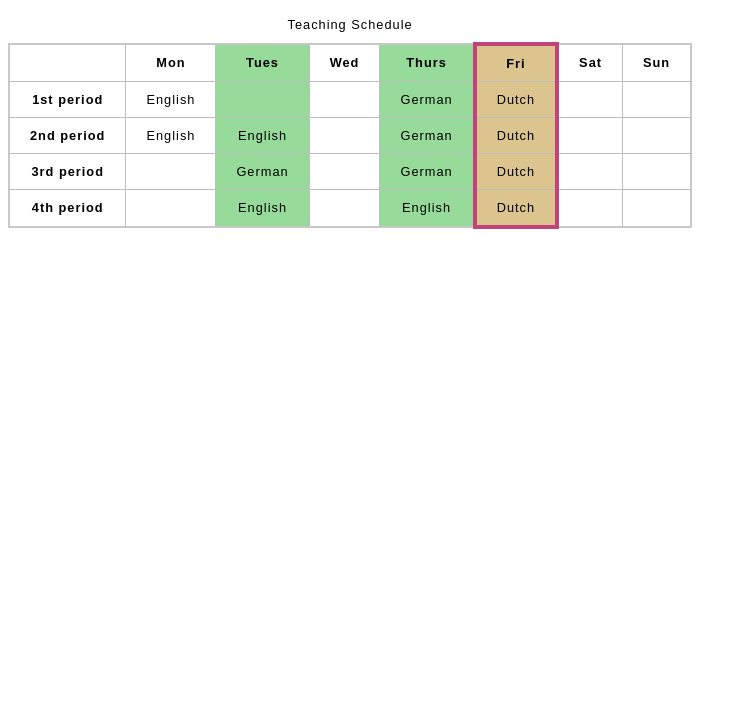
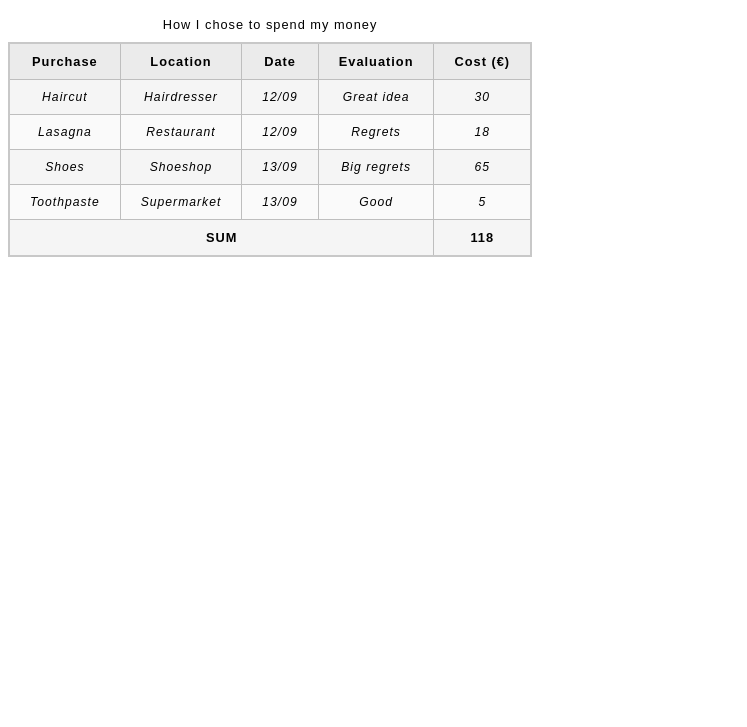
Before and after one commit to amyrbaker/TOP-practice, a plain HTML site: page advancedTable.html in a window 1280 px wide. Shown: the part 73-800 px from the top of the page, without its empty margins (0-747 px from the left). Drawn offline with Linux system fonts and the light colour scheme.

Commit message:
thead, tbody, tfoot example

```diff
--- a/advancedTable.html
+++ b/advancedTable.html
@@ -1,4 +1,4 @@
-<!DOCTYPE html>
+<!-- <!DOCTYPE html>
 <html>
   <head>
     <meta charset="utf-8">
@@ -96,4 +96,75 @@
 
 
   </body>
+</html> -->
+
+<!DOCTYPE html>
+<html>
+  <head>
+    <meta charset="utf-8">
+    <title>My spending record</title>
+    <link href="minimal-table.css" rel="stylesheet" type="text/css">
+    <style>
+        tbody {
+            font-size: 95%;
+            font-style: italic;
+        }
+        tfoot {
+            font-weight: bold;
+        }
+    </style>
+  </head>
+  <body>
+    <h1>My spending record</h1>
+
+      <table>
+          <caption>How I chose to spend my money</caption>
+          <thead>
+              <tr>
+                <th>Purchase</th>
+                <th>Location</th>
+                <th>Date</th>
+                <th>Evaluation</th>
+                <th>Cost (€)</th>
+              </tr>
+          </thead>
+          <tfoot>
+              <tr>
+                <td colspan="4">SUM</td>
+                <td>118</td>
+              </tr>
+          </tfoot>
+          <tbody>
+              <tr>
+                <td>Haircut</td>
+                <td>Hairdresser</td>
+                <td>12/09</td>
+                <td>Great idea</td>
+                <td>30</td>
+              </tr>
+              <tr>
+                <td>Lasagna</td>
+                <td>Restaurant</td>
+                <td>12/09</td>
+                <td>Regrets</td>
+                <td>18</td>
+              </tr>
+              <tr>
+                <td>Shoes</td>
+                <td>Shoeshop</td>
+                <td>13/09</td>
+                <td>Big regrets</td>
+                <td>65</td>
+              </tr>
+              <tr>
+                <td>Toothpaste</td>
+                <td>Supermarket</td>
+                <td>13/09</td>
+                <td>Good</td>
+                <td>5</td>
+              </tr>
+          </tbody>
+    </table>
+
+  </body>
 </html>
--- /dev/null
+++ b/minimal-table.css
@@ -0,0 +1,35 @@
+html {
+    font-family: sans-serif;
+  }
+
+  table {
+    border-collapse: collapse;
+    border: 2px solid rgb(200,200,200);
+    letter-spacing: 1px;
+    font-size: 0.8rem;
+  }
+
+  td, th {
+    border: 1px solid rgb(190,190,190);
+    padding: 10px 20px;
+  }
+
+  th {
+    background-color: rgb(235,235,235);
+  }
+
+  td {
+    text-align: center;
+  }
+
+  tr:nth-child(even) td {
+    background-color: rgb(250,250,250);
+  }
+
+  tr:nth-child(odd) td {
+    background-color: rgb(245,245,245);
+  }
+
+  caption {
+    padding: 10px;
+  }
```
